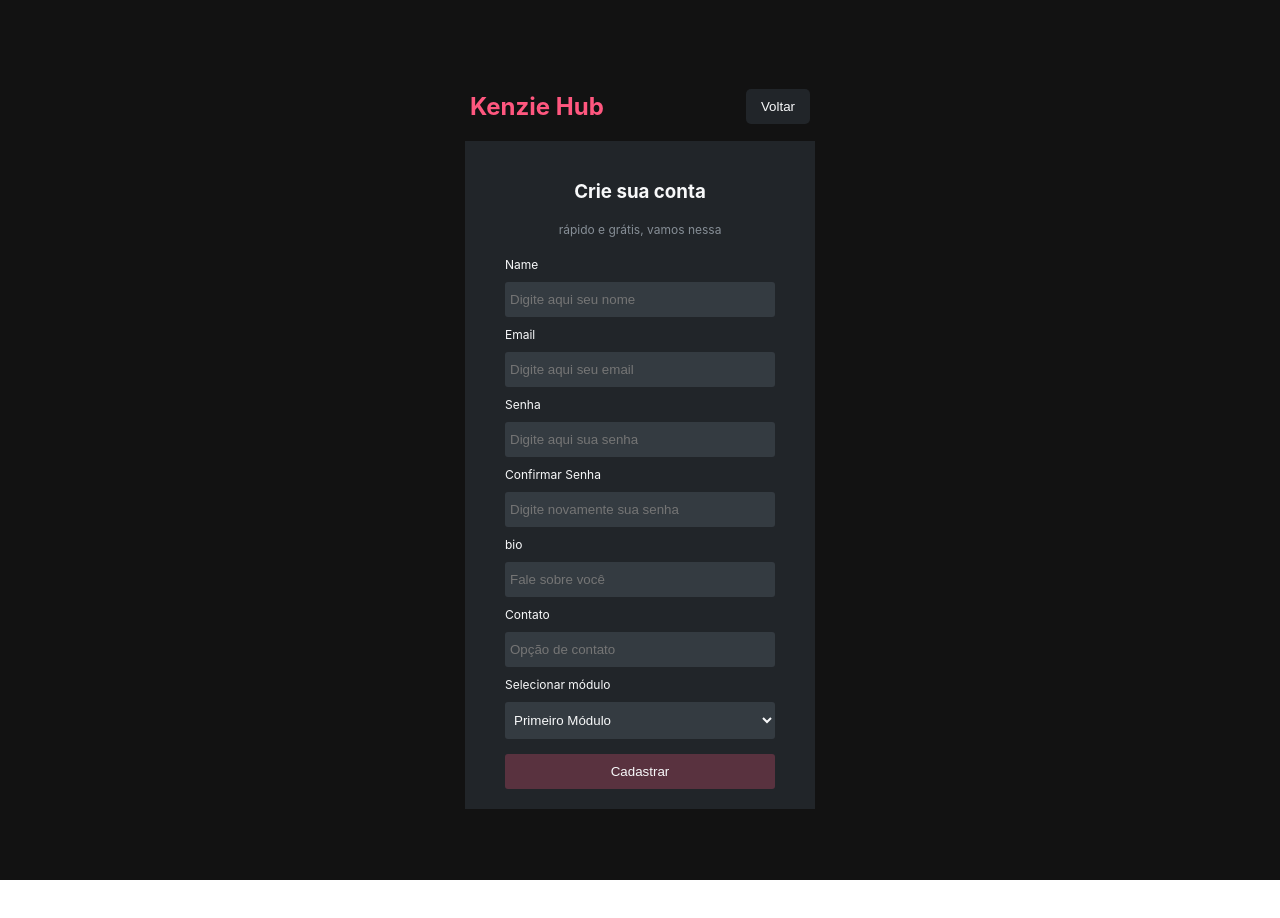
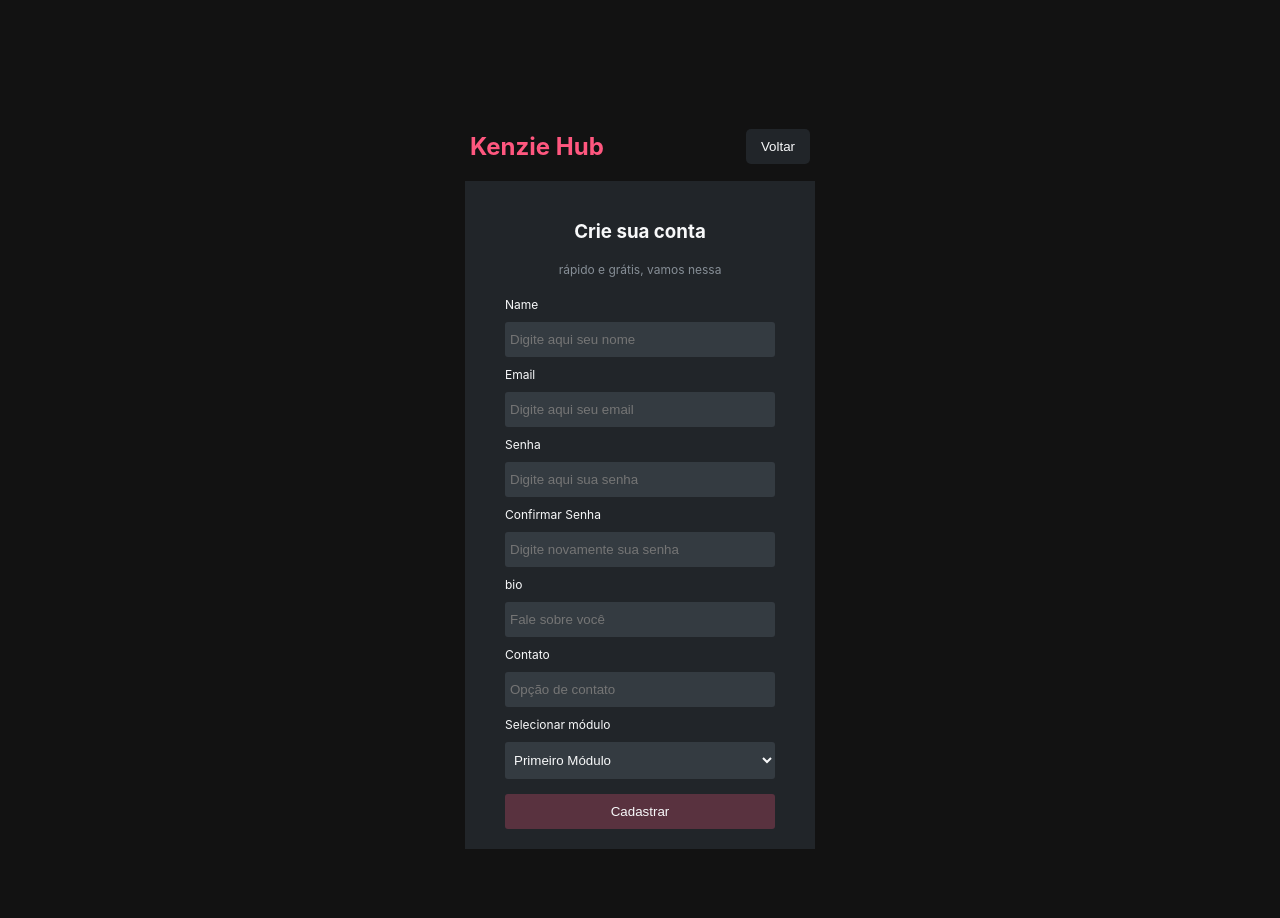
Before and after one commit to Ingleson/KenzieHub, a React (Create React App) app: page /register in a window 1280 px wide. Shown: the top 918 px of the page. Before the commit the page ends 880 px from the top, so only its background shows below. Built offline with nearby package versions, Linux system fonts and the light colour scheme; no server answers.

Commit message:
little adjust

```diff
--- a/src/pages/Register/style.js
+++ b/src/pages/Register/style.js
@@ -8,7 +8,7 @@ export const BaseRegisterStyled = styled.div`
   flex-direction: column;
 
   width: 100%;
-  height: 110vh;
+  height: 120vh;
 
   background-color: #121212;
 
```
